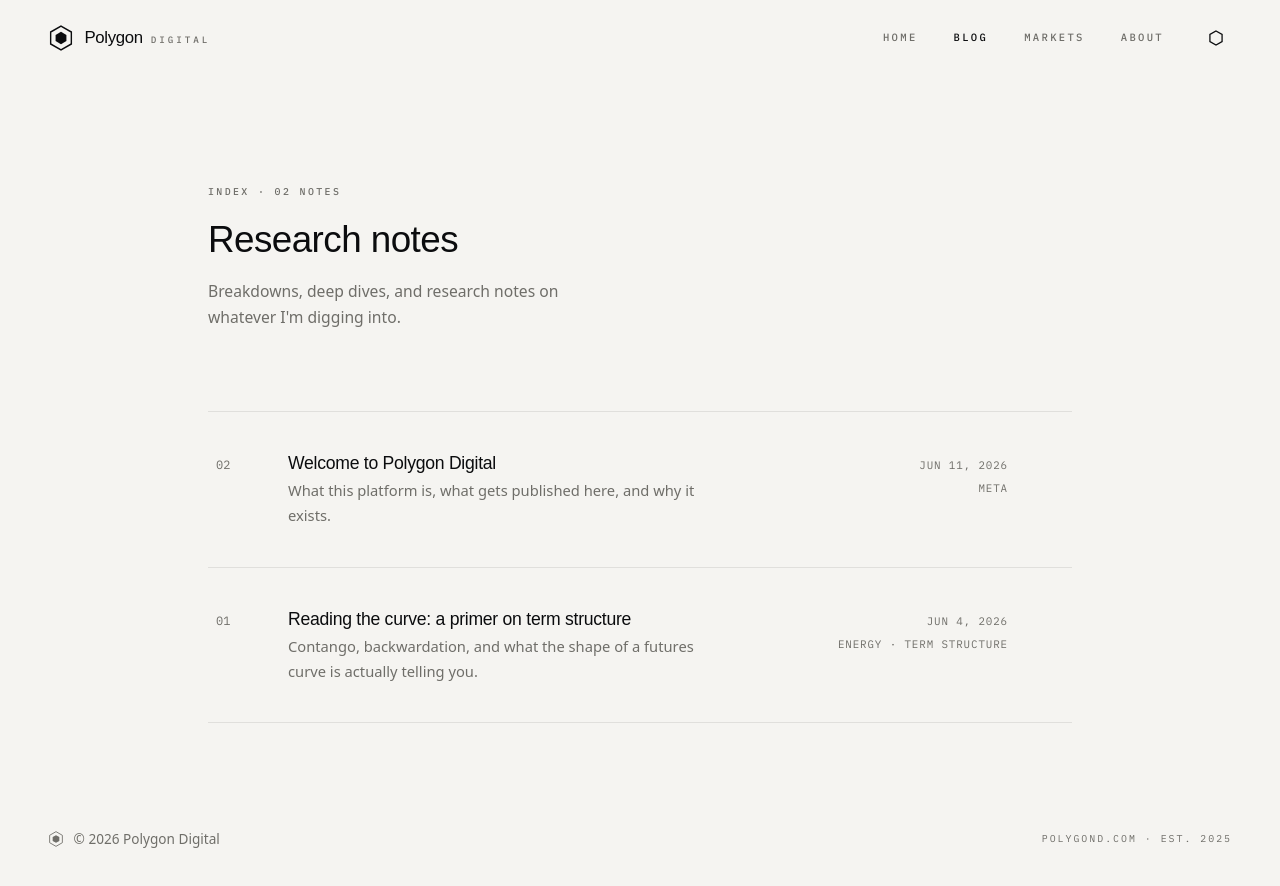
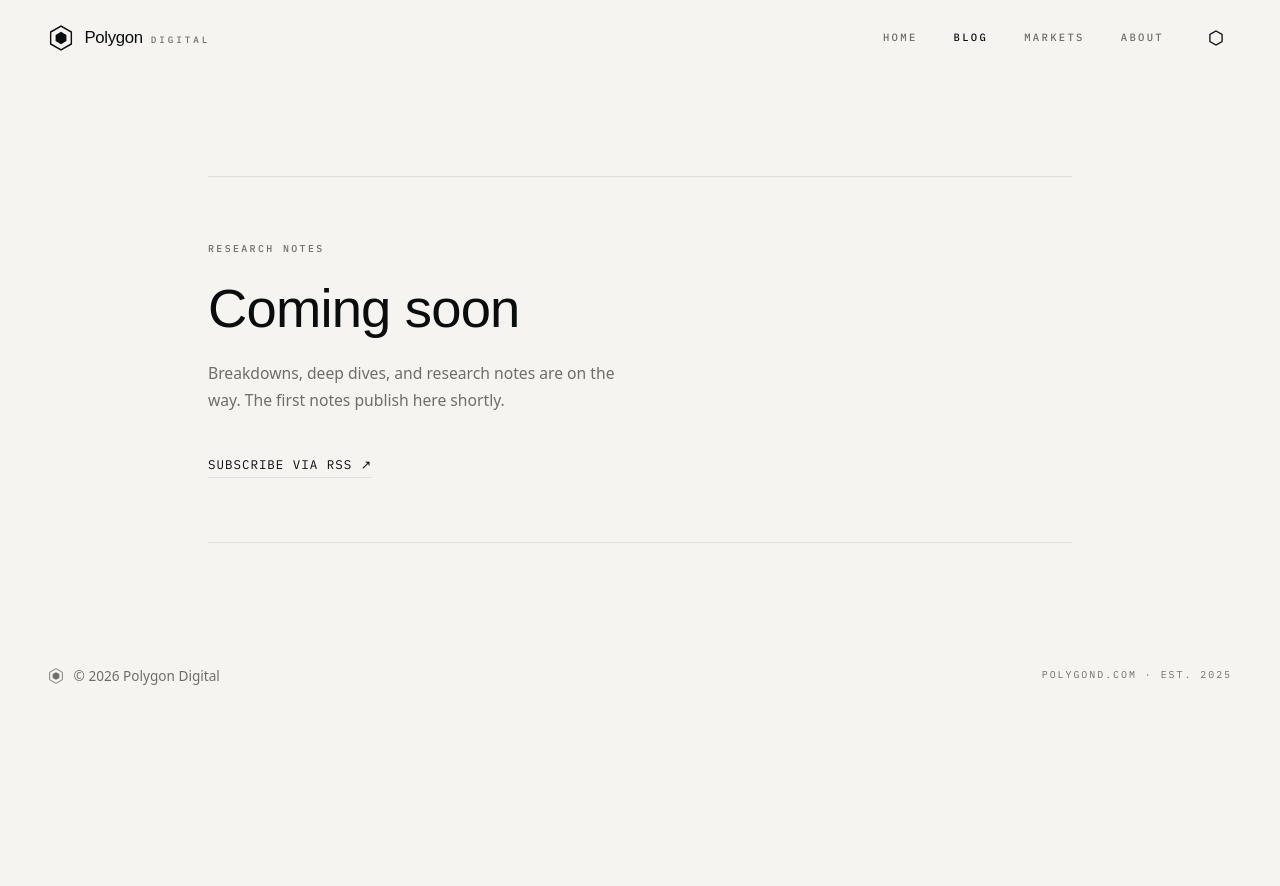
Before and after one commit to rishipolygon/polygond, a React (Vite) app: page /blog in a window 1280 px wide. Shown: the top 886 px of the page. After the commit the page ends 800 px from the top, so only its background shows below. Built offline with nearby package versions, Linux system fonts and the light colour scheme.

Commit message:
Blog: switch listing to coming-soon state
Co-Authored-By: Claude Opus 4.8 <noreply@anthropic.com>

```diff
--- a/src/pages/Blog.jsx
+++ b/src/pages/Blog.jsx
@@ -1,35 +1,16 @@
-import { Link } from 'react-router-dom'
-import { posts, formatDate } from '../lib/posts.js'
-
 export default function Blog() {
   return (
     <section className="page">
-      <header className="page-head">
-        <span className="kicker">INDEX · {String(posts.length).padStart(2, '0')} NOTES</span>
-        <h1>Research notes</h1>
+      <div className="coming-soon">
+        <span className="kicker">RESEARCH NOTES</span>
+        <h1>Coming soon</h1>
         <p className="page-lede">
-          Breakdowns, deep dives, and research notes on whatever I'm
-          digging into.
+          Breakdowns, deep dives, and research notes are on the way. The first
+          notes publish here shortly.
         </p>
-      </header>
-
-      <div className="post-list">
-        {posts.map((p, i) => (
-          <Link to={`/blog/${p.slug}`} className="post-row" key={p.slug}>
-            <span className="post-num">{String(posts.length - i).padStart(2, '0')}</span>
-            <div className="post-row-main">
-              <h2>{p.title}</h2>
-              {p.summary && <p>{p.summary}</p>}
-            </div>
-            <div className="post-row-meta">
-              <span className="post-date">{formatDate(p.date)}</span>
-              {p.tags.length > 0 && (
-                <span className="post-tags">{p.tags.join(' · ')}</span>
-              )}
-            </div>
-            <span className="post-arrow">→</span>
-          </Link>
-        ))}
+        <a className="coming-soon-rss" href="/rss.xml">
+          SUBSCRIBE VIA RSS ↗
+        </a>
       </div>
     </section>
   )
--- a/src/styles.css
+++ b/src/styles.css
@@ -885,6 +885,32 @@ h1, h2, h3 {
   font-size: 0.98rem;
 }
 
+/* ——— Coming soon ——— */
+
+.coming-soon {
+  display: flex;
+  flex-direction: column;
+  align-items: flex-start;
+  gap: 1rem;
+  padding: 4rem 0;
+  border-top: 1px solid var(--line);
+  border-bottom: 1px solid var(--line);
+}
+
+.coming-soon h1 {
+  font-size: clamp(2rem, 6vw, 3.4rem);
+  margin: 0.25rem 0;
+}
+
+.coming-soon-rss {
+  margin-top: 1.5rem;
+  font-family: 'IBM Plex Mono', monospace;
+  font-size: 0.78rem;
+  letter-spacing: 0.08em;
+  border-bottom: 1px solid var(--line);
+  padding-bottom: 2px;
+}
+
 /* ——— Blog list ——— */
 
 .post-list {
```
